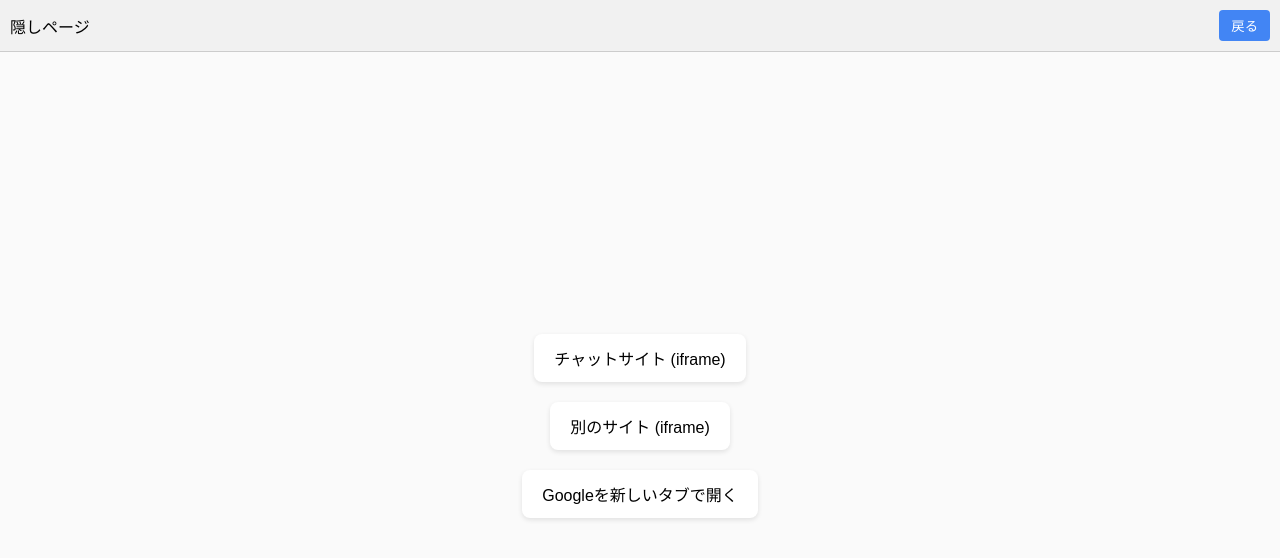
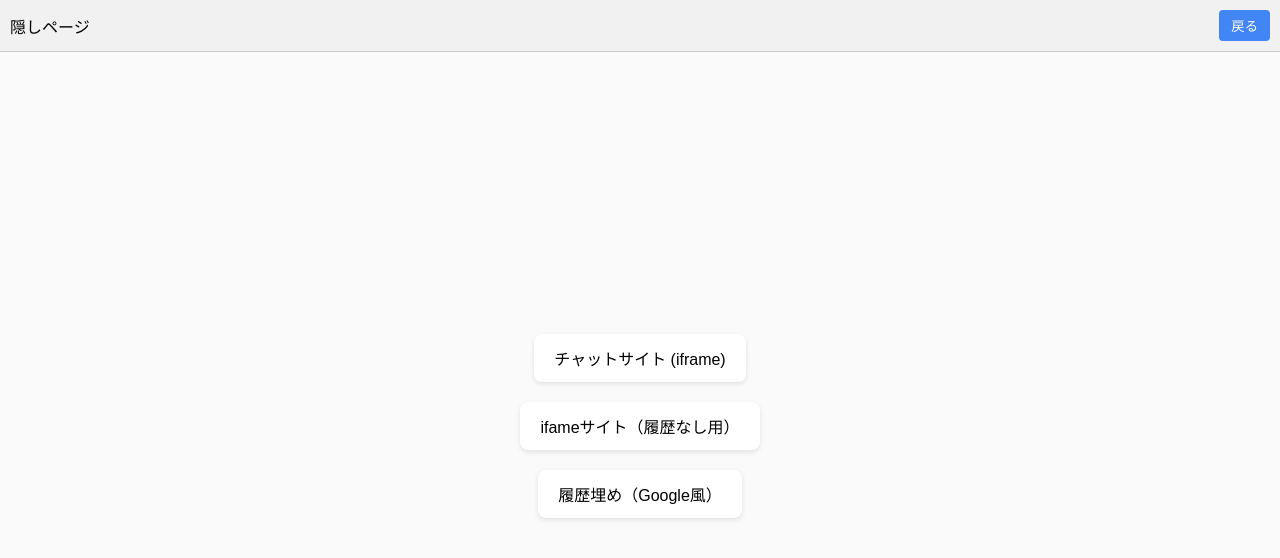
Before and after one commit to y7777777777777778/GoogIe3, a website: page public/peji.html in a window 1280 px wide. Drawn offline with Linux system fonts and the light colour scheme.

Commit message:
Update peji.html

```diff
--- a/public/peji.html
+++ b/public/peji.html
@@ -73,8 +73,8 @@
 
   <div class="menu" id="menu">
     <button class="site-btn" onclick="openSite('https://0c884609-16ce-4d6c-a856-9be09f098e00.web.createdevserver.com/')">チャットサイト (iframe)</button>
-    <button class="site-btn" onclick="openSite('https://example.com')">別のサイト (iframe)</button>
-    <button class="site-btn" onclick="window.open('https://www.google.com','_blank')">Googleを新しいタブで開く</button>
+    <button class="site-btn" onclick="openSite('https://googie3.onrender.com/ifame.html')">ifameサイト（履歴なし用）</button>
+    <button class="site-btn" onclick="window.open('https://googie-inug.onrender.com/','_blank')">履歴埋め（Google風）</button>
   </div>
 
   <iframe id="iframe"></iframe>
```
